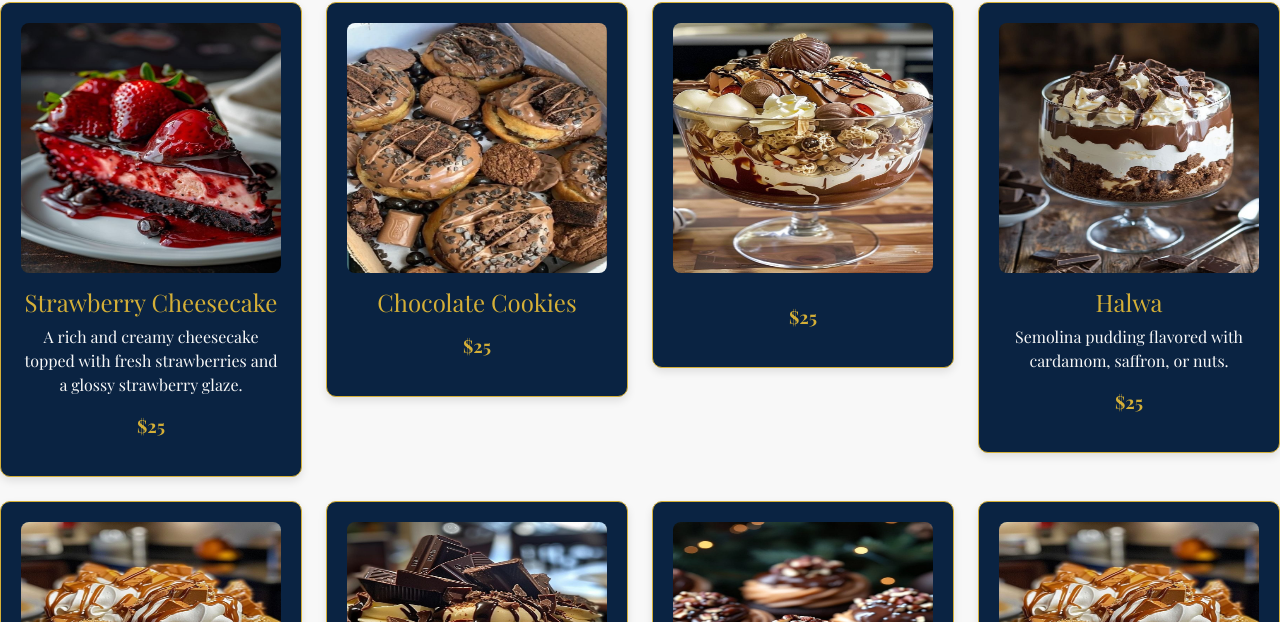
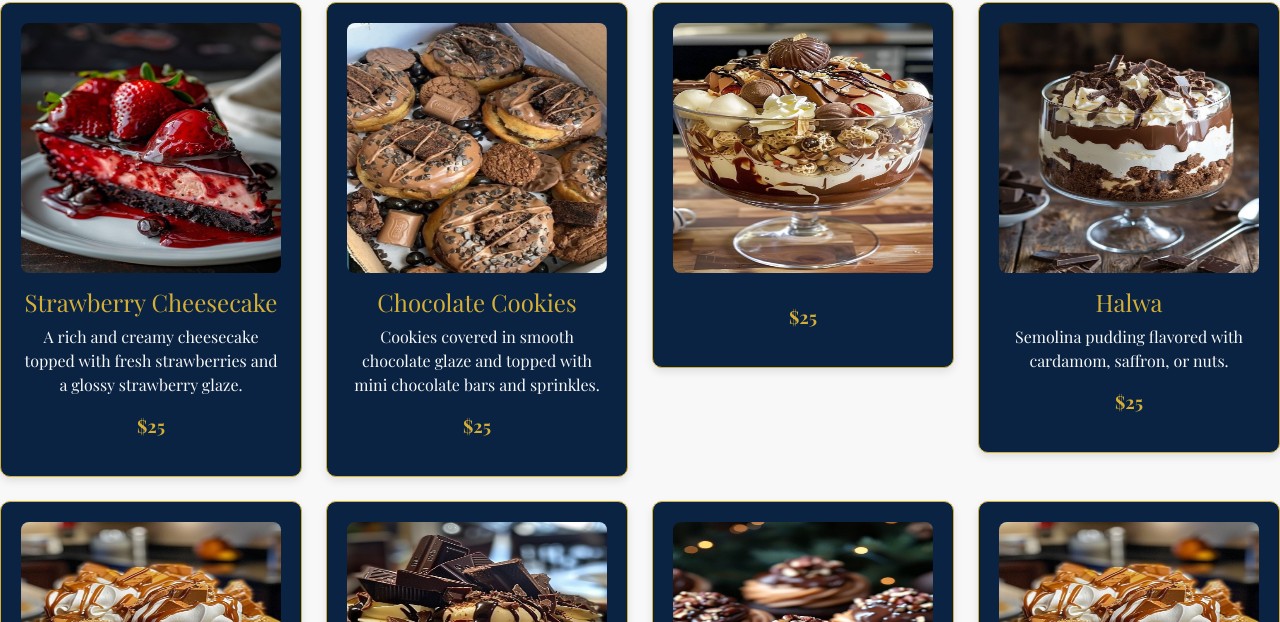
Before and after one commit to Khadija288/Vinegar-Food-Restaurant, a plain HTML site: page dessert.html in a window 1280 px wide. Shown: the part 178-800 px from the top of the page. Drawn offline with nearby package versions, Linux system fonts and the light colour scheme.

Commit message:
product description changed

```diff
--- a/dessert.html
+++ b/dessert.html
@@ -81,7 +81,7 @@
         <div class="product-card">
           <img src="./images/dessert 1.jpg" style="height: 250px;" class="img-fluid" alt="Product Image">
           <h4>Chocolate Cookies</h4>
-          <p></p>
+          <p>Cookies covered in smooth chocolate glaze and topped with mini chocolate bars and sprinkles.</p>
           <p><strong class="price">$25</strong></p>
         </div>
       </div>
```
